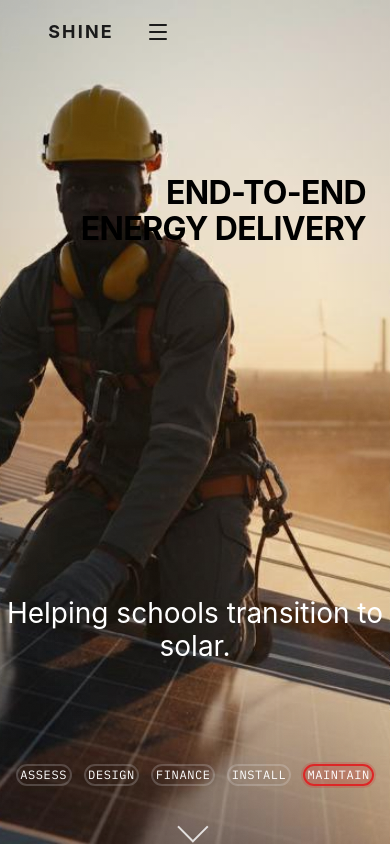
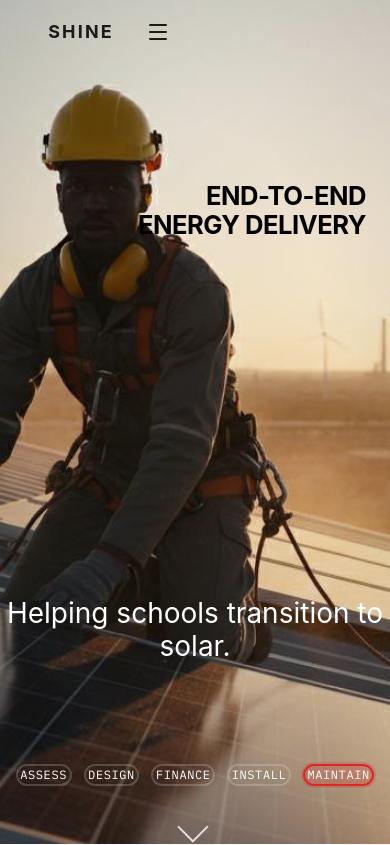
Before and after one commit to Bukenyae/SHINE, a React (Vite) app in the folder app/: page / in a window 390 px wide. Shown: the top 845 px of the page. Built offline with nearby package versions, Linux system fonts and the light colour scheme.

Commit message:
fix: reduce mobile end-to-end hero headline size

```diff
--- a/app/src/index.css
+++ b/app/src/index.css
@@ -1495,6 +1495,10 @@ html:not([data-theme="light"]) .ecosystem-toggle.light.active {
 }
 
 @media (max-width: 640px) {
+  .hero-end-title {
+    font-size: clamp(25.6px, 4.8vw, 57.6px);
+  }
+
   .hero-headline-block {
     margin-top: -52vh;
   }
--- a/app/src/sections/Section04EndToEnd.tsx
+++ b/app/src/sections/Section04EndToEnd.tsx
@@ -29,7 +29,7 @@ export function Section04EndToEnd() {
       <div className="relative z-10 min-h-[calc(100svh-5rem)] flex flex-col justify-center items-end pr-6 lg:pr-[6vw] pl-6 lg:pl-[40vw]">
         {/* Headline */}
         <div ref={headlineRef} className="hero-headline-block mb-8 lg:mb-10 text-right">
-          <h2 className="headline-xl text-[clamp(32px,6vw,72px)]">
+          <h2 className="headline-xl hero-end-title text-[clamp(32px,6vw,72px)]">
             <span className="end-line block hero-headline-secondary">END-TO-END</span>
             <span className="end-line block hero-headline-secondary">ENERGY DELIVERY</span>
           </h2>
```
